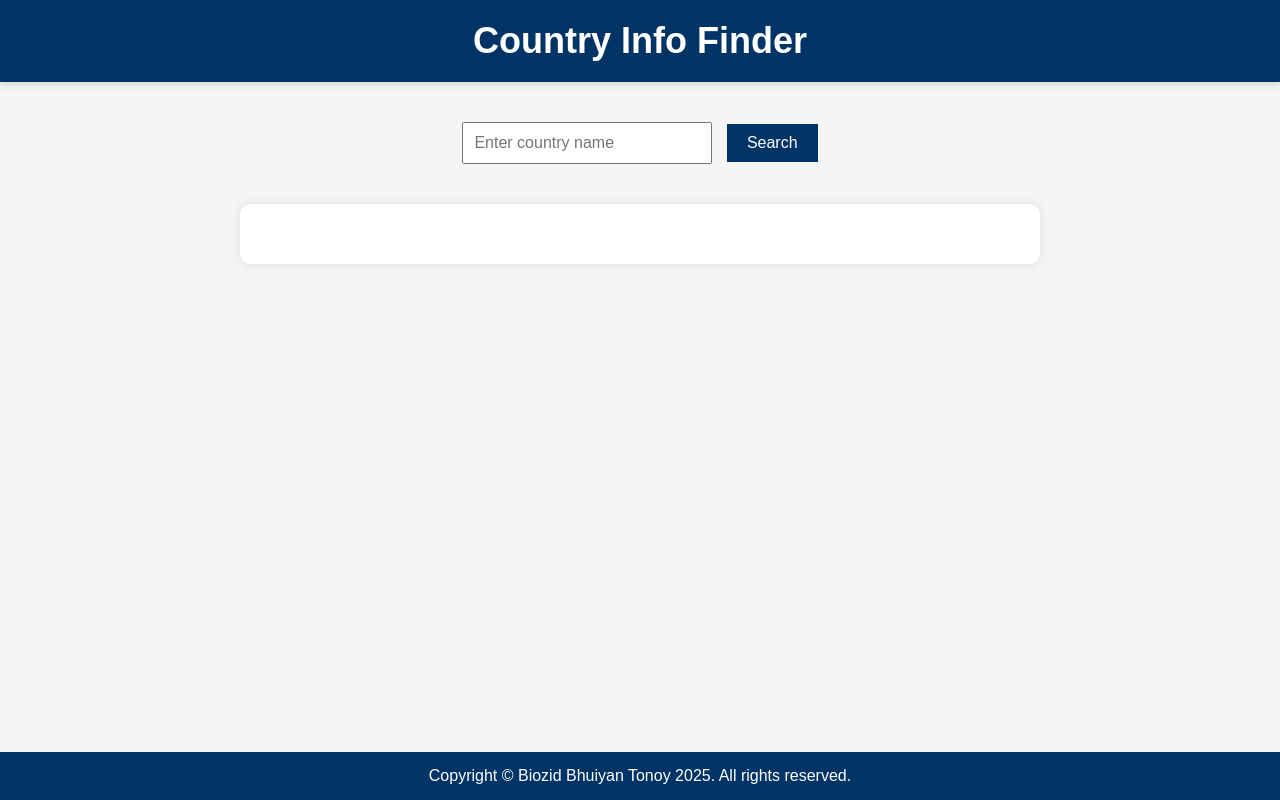
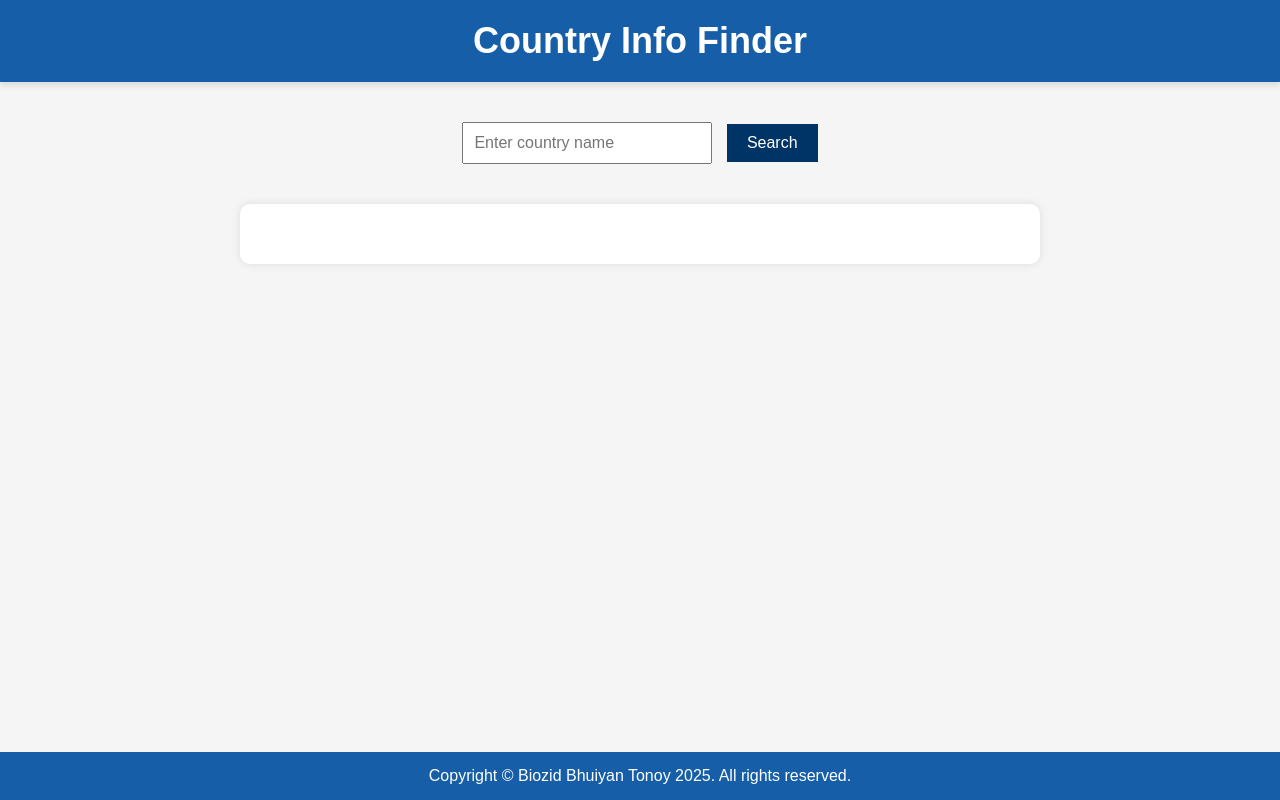
Before and after one commit to Biozidtonoy/world-info-app, a plain HTML site: page index.html in a window 1280 px wide. Drawn offline with Linux system fonts and the light colour scheme.

Commit message:
color change to navbar and footer

```diff
--- a/footer.css
+++ b/footer.css
@@ -4,7 +4,7 @@
     box-sizing: border-box;
 }
 .footer {
-    background-color: #003366;
+    background-color:  #165ea7;
     color: white;
     text-align: center;
     padding: 15px 0;
--- a/navbar.css
+++ b/navbar.css
@@ -7,7 +7,7 @@
 }
 
 .navbar {
-    background-color: #003366;
+    background-color: #165ea7;
     padding: 20px;
     text-align: center;
     color: white;
```
